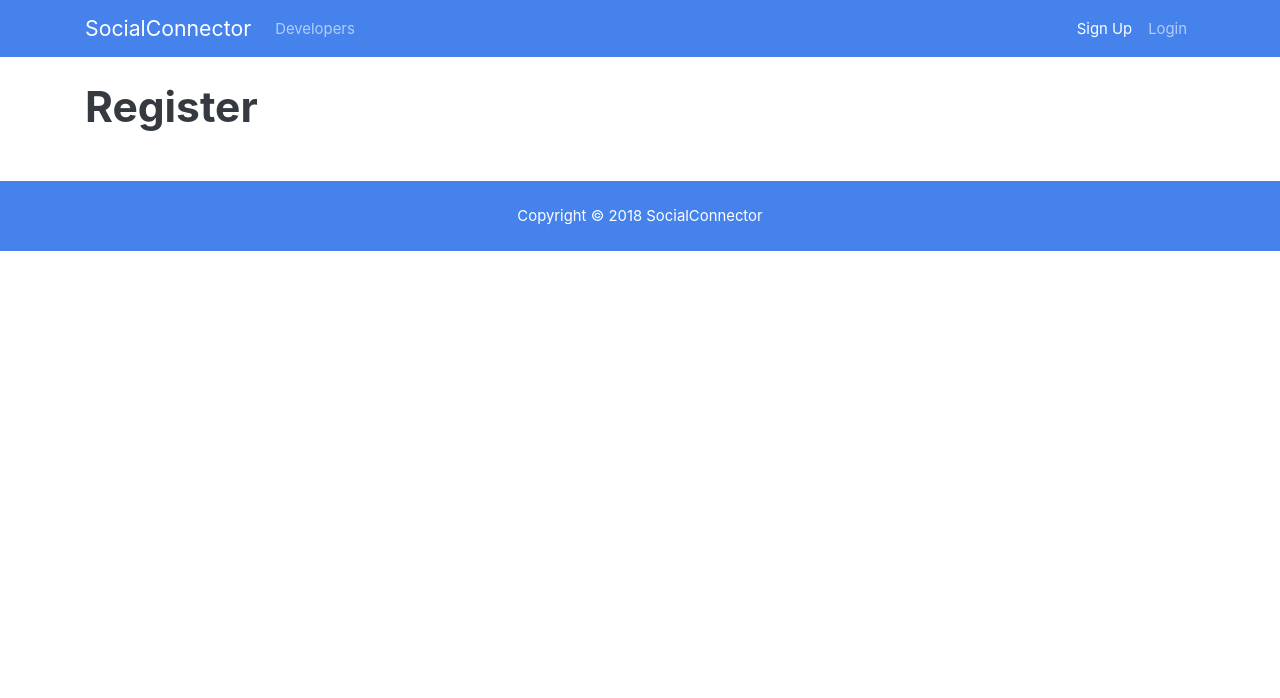
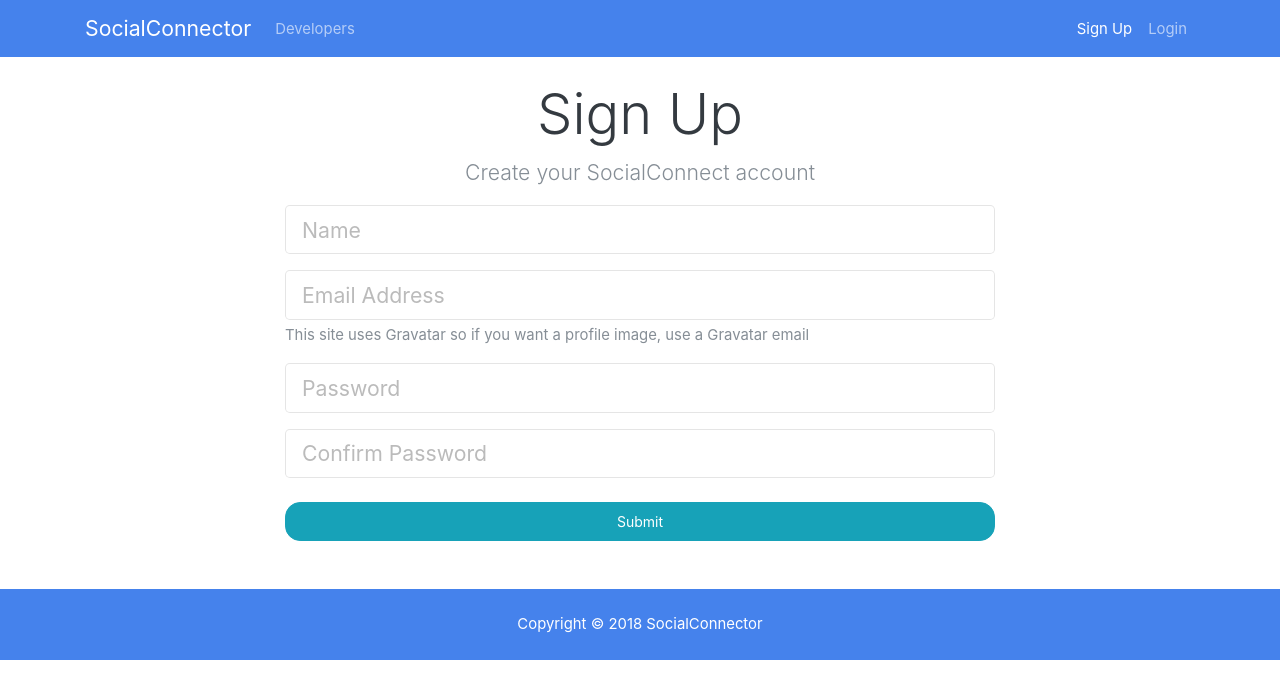
Before and after one commit to HuangStanley050/social_connect_client, a React (Create React App) app: page /register in a window 1280 px wide. Shown: the top 698 px of the page. Built offline with nearby package versions, Linux system fonts and the light colour scheme.

Commit message:
finished registration and login page

```diff
--- a/src/App.js
+++ b/src/App.js
@@ -1,7 +1,7 @@
 import React, { Component } from "react";
 import logo from "./logo.svg";
 import "./App.css";
-import { Route } from "react-router-dom";
+import { Route, Switch } from "react-router-dom";
 import NavBar from "./components/layout/Nav";
 import Footer from "./components/layout/Footer";
 import Landing from "./components/layout/Landing";
@@ -13,11 +13,13 @@ class App extends Component {
     return (
       <div className="App">
         <NavBar />
-        <Route exact path="/" component={Landing} />
-        <div className="container">
-          <Route path="/login" component={Login} />
-          <Route path="/register" component={Register} />
-        </div>
+        <Switch>
+          <Route exact path="/" component={Landing} />
+          <div className="container">
+            <Route path="/login" component={Login} />
+            <Route path="/register" component={Register} />
+          </div>
+        </Switch>
         <Footer />
       </div>
     );
--- a/src/components/auth/login.js
+++ b/src/components/auth/login.js
@@ -1,8 +1,55 @@
 import React, { Component } from "react";
 
 class Login extends Component {
+  state = {
+    email: "",
+    password: ""
+  };
+  handleInput = e => {
+    this.setState({ [e.target.name]: e.target.value });
+  };
+  handleSubmit = e => {
+    e.preventDefault();
+    console.log(this.state);
+  };
   render() {
-    return <h1>Login</h1>;
+    return (
+      <div className="login">
+        <div className="container">
+          <div className="row">
+            <div className="col-md-8 m-auto">
+              <h1 className="display-4 text-center">Log In</h1>
+              <p className="lead text-center">
+                Sign in to your DevConnector account
+              </p>
+              <form onSubmit={this.handleSubmit}>
+                <div className="form-group">
+                  <input
+                    type="email"
+                    className="form-control form-control-lg"
+                    placeholder="Email Address"
+                    name="email"
+                    value={this.state.email}
+                    onChange={this.handleInput}
+                  />
+                </div>
+                <div className="form-group">
+                  <input
+                    type="password"
+                    className="form-control form-control-lg"
+                    placeholder="Password"
+                    name="password"
+                    value={this.state.password}
+                    onChange={this.handleInput}
+                  />
+                </div>
+                <input type="submit" className="btn btn-info btn-block mt-4" />
+              </form>
+            </div>
+          </div>
+        </div>
+      </div>
+    );
   }
 }
 
--- a/src/components/auth/register.js
+++ b/src/components/auth/register.js
@@ -1,8 +1,92 @@
 import React, { Component } from "react";
 
 class Register extends Component {
+  state = {
+    name: "",
+    email: "",
+    password: "",
+    password2: "",
+    errors: {}
+  };
+
+  handleInput = e => {
+    this.setState({ [e.target.name]: e.target.value });
+  };
+
+  handleSubmit = e => {
+    e.preventDefault();
+    const newUser = {
+      name: this.state.name,
+      email: this.state.email,
+      password: this.state.password,
+      password2: this.state.password2
+    };
+    console.log(newUser);
+  };
+
   render() {
-    return <h1>Register</h1>;
+    return (
+      <div className="register">
+        <div className="container">
+          <div className="row">
+            <div className="col-md-8 m-auto">
+              <h1 className="display-4 text-center">Sign Up</h1>
+              <p className="lead text-center">
+                Create your SocialConnect account
+              </p>
+              <form onSubmit={this.handleSubmit}>
+                <div className="form-group">
+                  <input
+                    type="text"
+                    className="form-control form-control-lg"
+                    placeholder="Name"
+                    name="name"
+                    value={this.state.name}
+                    required
+                    onChange={this.handleInput}
+                  />
+                </div>
+                <div className="form-group">
+                  <input
+                    type="email"
+                    className="form-control form-control-lg"
+                    placeholder="Email Address"
+                    name="email"
+                    value={this.state.email}
+                    onChange={this.handleInput}
+                  />
+                  <small className="form-text text-muted">
+                    This site uses Gravatar so if you want a profile image, use
+                    a Gravatar email
+                  </small>
+                </div>
+                <div className="form-group">
+                  <input
+                    type="password"
+                    className="form-control form-control-lg"
+                    placeholder="Password"
+                    name="password"
+                    value={this.state.password}
+                    onChange={this.handleInput}
+                  />
+                </div>
+                <div className="form-group">
+                  <input
+                    type="password"
+                    className="form-control form-control-lg"
+                    placeholder="Confirm Password"
+                    name="password2"
+                    value={this.state.password2}
+                    onChange={this.handleInput}
+                  />
+                </div>
+                <input type="submit" className="btn btn-info btn-block mt-4" />
+              </form>
+            </div>
+          </div>
+        </div>
+      </div>
+    );
   }
 }
 
--- a/src/components/layout/Footer.js
+++ b/src/components/layout/Footer.js
@@ -2,7 +2,7 @@ import React from "react";
 
 const Footer = props => {
   return (
-    <footer class="bg-primary text-white mt-5 p-4 text-center">
+    <footer className="bg-primary text-white mt-5 p-4 text-center">
       Copyright &copy; {new Date().getFullYear()} SocialConnector
     </footer>
   );
```
